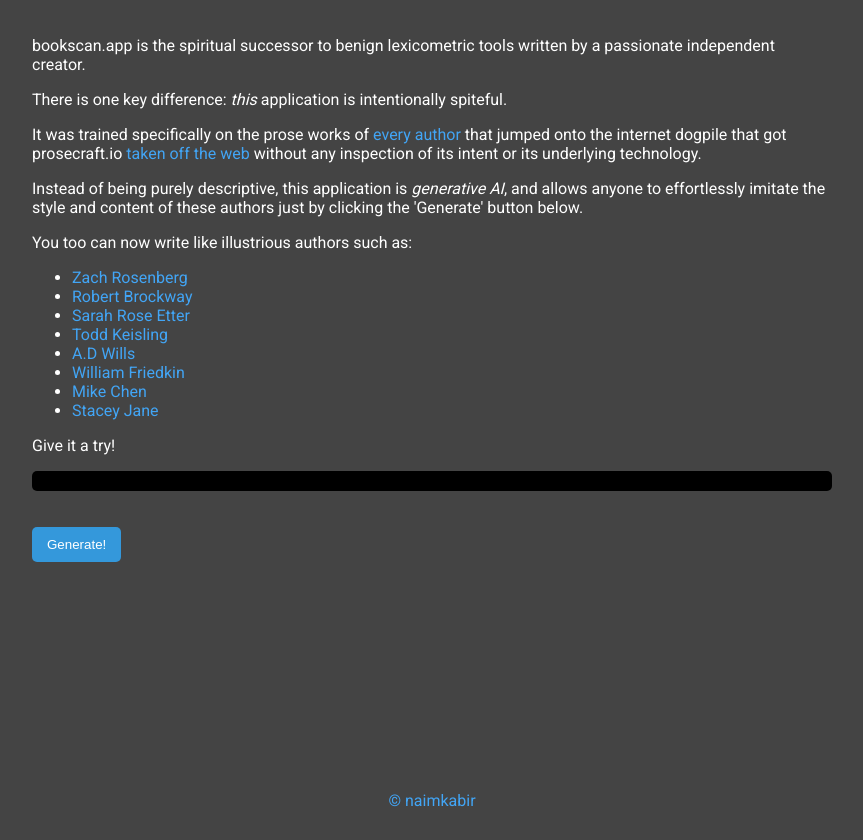
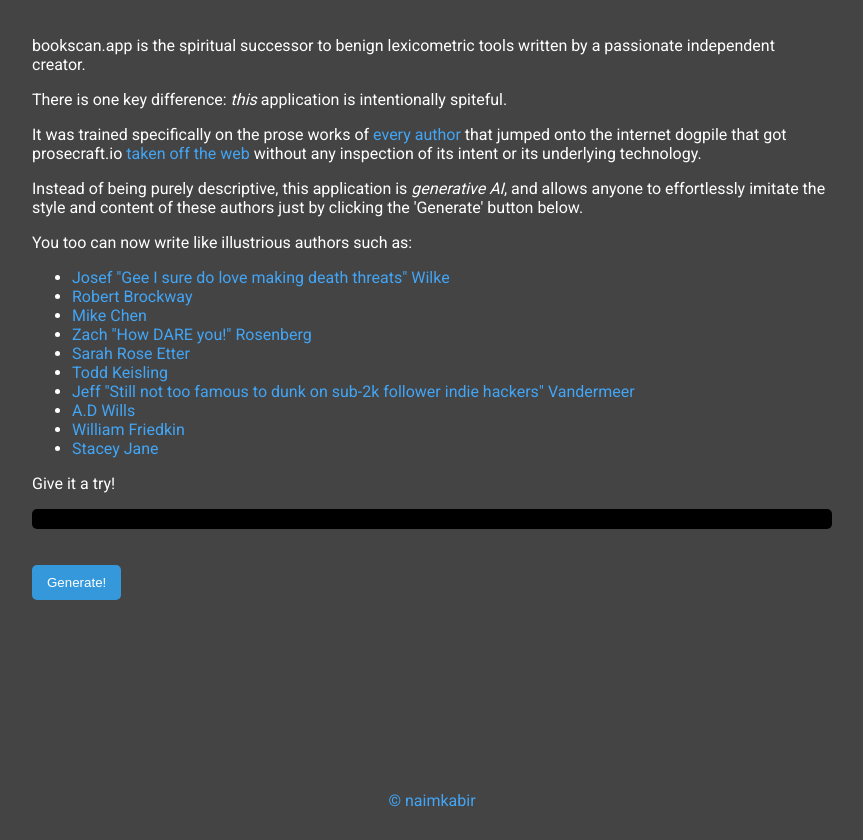
Before and after one commit to NaimKabir/bookscan, a plain HTML site: page index.html in a window 1280 px wide. Shown: the whole page, without its empty margins (208-1071 px from the left). Drawn offline with Linux system fonts and the light colour scheme.

Commit message:
add more assholes

```diff
--- a/index.html
+++ b/index.html
@@ -29,13 +29,15 @@
       <p>
         You too can now write like illustrious authors such as:
         <ul>
-          <li><a href="https://web.archive.org/web/20230809040840/https://twitter.com/ZachRoseWriter/status/1688561466356486145">Zach Rosenberg</a></li>
-          <li><a href="https://web.archive.org/web/20230810053253/https://twitter.com/brockway_llc/status/1688661800554733569?s=20">Robert Brockway</a></li>
+          <li><a href="https://web.archive.org/web/20230810183439/https://twitter.com/HashTagSpooky/status/1688620810112741377">Josef "Gee I sure do love making death threats" Wilke</a></li>
+          <li><a href="https://web.archive.org/web/20230810053253/https://twitter.com/brockway_llc/status/1688661800554733569">Robert Brockway</a></li>
+          <li><a href="https://web.archive.org/web/20230810053751/https://twitter.com/mikechenwriter/status/1688644311905357824">Mike Chen</a></li>
+          <li><a href="https://web.archive.org/web/20230809040840/https://twitter.com/ZachRoseWriter/status/1688561466356486145">Zach "How DARE you!" Rosenberg</a></li>
           <li><a href="https://web.archive.org/web/20230810052830/https://twitter.com/sarahroseetter/status/1688630823292121088">Sarah Rose Etter</a></li>
           <li><a href="https://web.archive.org/web/20230810052905/https://twitter.com/todd_keisling/status/1688633761645158400">Todd Keisling</a></li>
+          <li><a href="https://web.archive.org/web/20230810183927/https://twitter.com/jeffvandermeer/status/1688630051149881345">Jeff "Still not too famous to dunk on sub-2k follower indie hackers" Vandermeer</a></li>
           <li><a href="https://web.archive.org/web/20230810052955/https://twitter.com/_ADWills/status/1688630218309713920">A.D Wills</a></li>
           <li><a href="https://web.archive.org/web/20230810053016/https://twitter.com/LazlosGhost/status/1688668048105132033">William Friedkin</a></li>
-          <li><a href="https://web.archive.org/web/20230810053751/https://twitter.com/mikechenwriter/status/1688644311905357824">Mike Chen</a></li>
           <li><a href="https://web.archive.org/web/20230810054046/https://twitter.com/StubbsStacey/status/1688658473930690560">Stacey Jane</a></li>
         </ul>
       </p>
```
